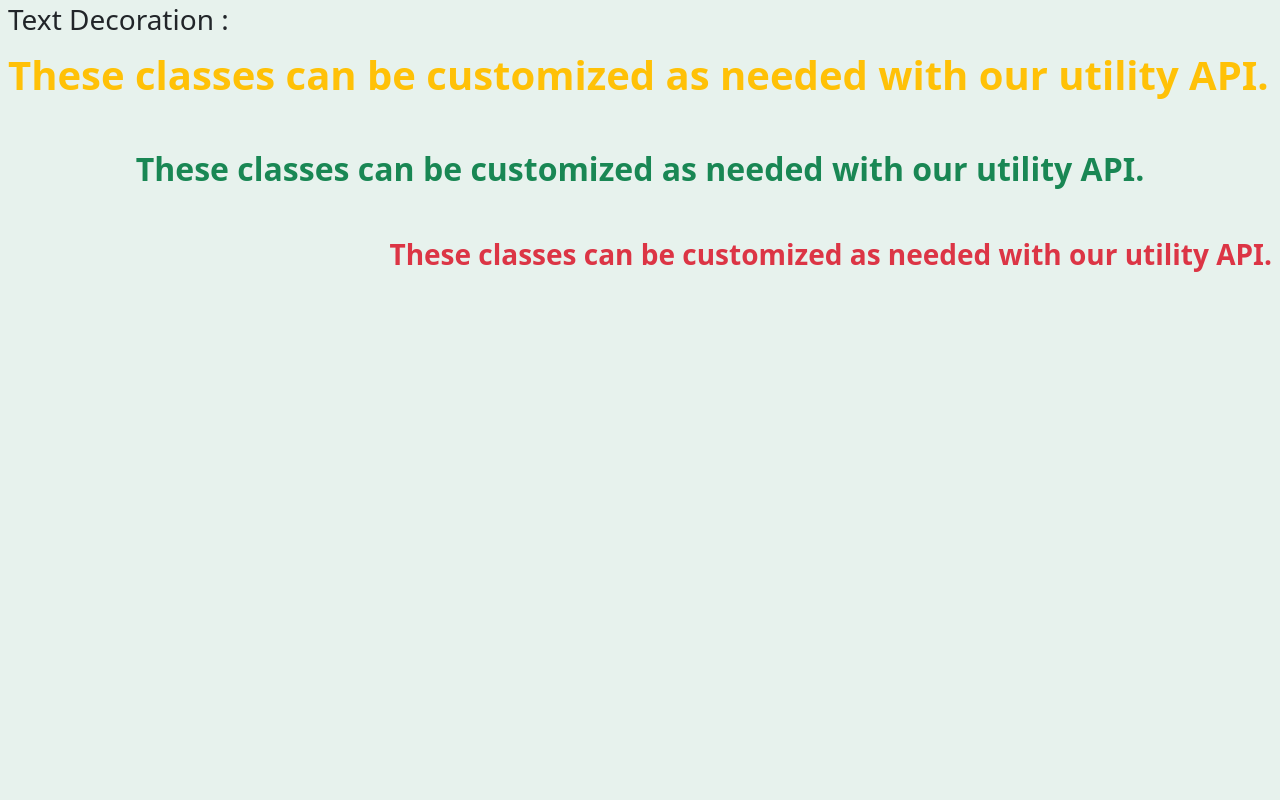
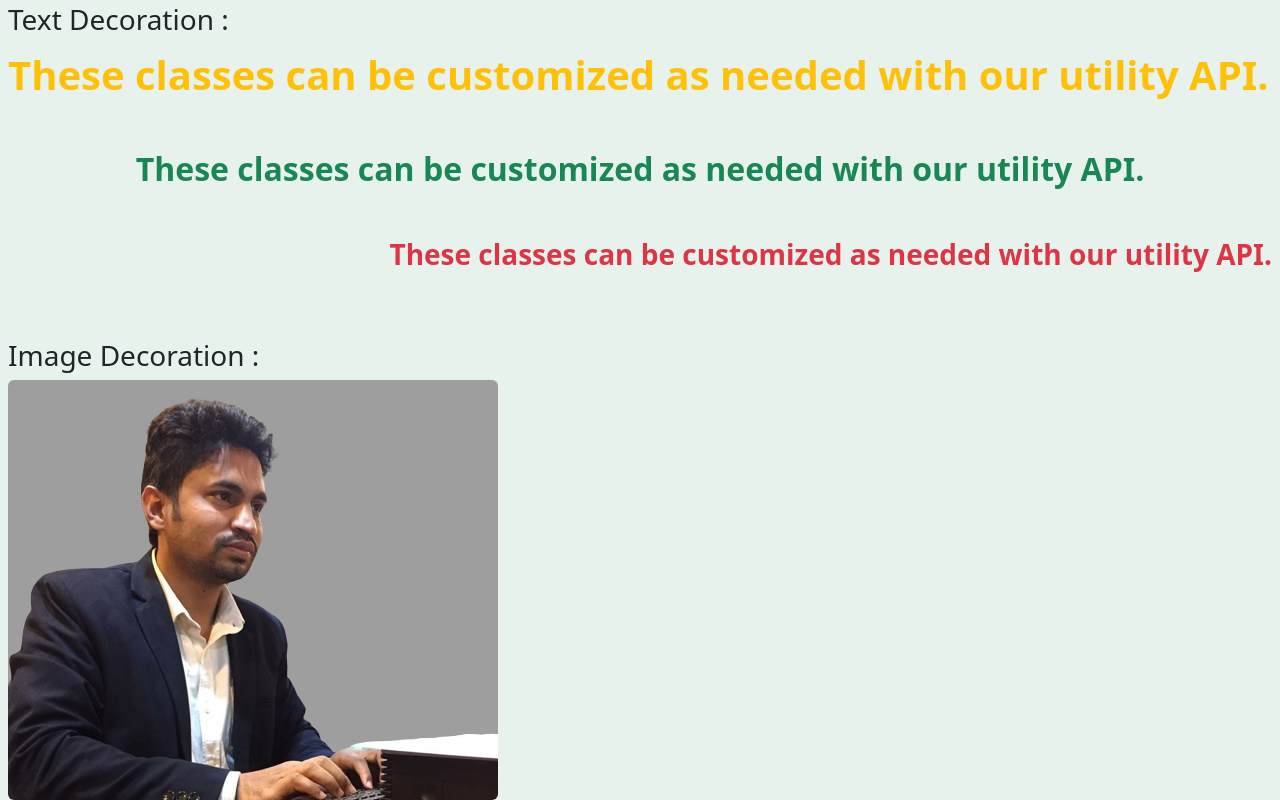
Before and after one commit to arafatmcj/Nav-Boot-Class, a plain HTML site: page index.html in a window 1280 px wide. Shown: the part 1012-1812 px from the top of the page. Before the commit the page ends 1359 px from the top, so only its background shows below. Drawn offline with nearby package versions, Linux system fonts and the light colour scheme.

Commit message:
Image Decoration commit

```diff
--- a/index.html
+++ b/index.html
@@ -67,6 +67,8 @@
     <p class="text-center text-success fs-2 fw-semibold">These classes can be customized as needed with our utility API.</p><br>
     <p class="text-end text-danger fs-3 fw-bold">These classes can be customized as needed with our utility API.</p>
     <br><br>
+    <H3>Image Decoration :</H3>
+    <img class="rounded float-start" src="Image/image_5- (6).png" alt=""><br>
     <script src="https://cdn.jsdelivr.net/npm/bootstrap@5.2.3/dist/js/bootstrap.bundle.min.js" integrity="sha384-kenU1KFdBIe4zVF0s0G1M5b4hcpxyD9F7jL+jjXkk+Q2h455rYXK/7HAuoJl+0I4" crossorigin="anonymous"></script>
 </body>
 </html>
```
Also changed, not shown: Image/Untitled-13 copy.jpg (added), Image/image_5- (6).png (added).
